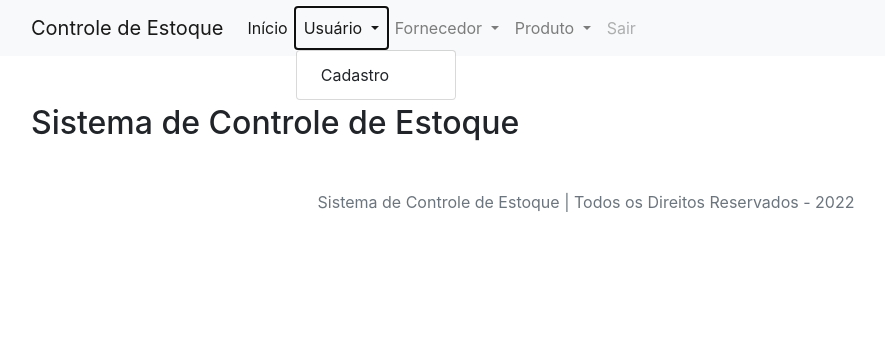
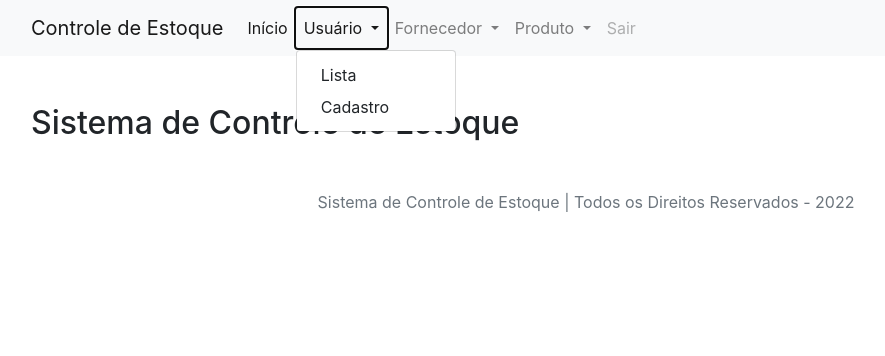
Before and after one commit to paulowolfgang/controle-estoque-web, a PHP site: page / in a window 1280 px wide, after a click on "Usuário". Shown: the top 356 px of the page, without its empty margins (54-939 px from the left). Run offline with PHP 8.4, Linux system fonts and the light colour scheme; classes that the project's autoload settings leave out are loaded by file name; some libraries are stand-ins or nearby versions.

Commit message:
Ajustes nos links de sub-item do menu

```diff
--- a/App/Views/layouts/menu.php
+++ b/App/Views/layouts/menu.php
@@ -16,6 +16,7 @@
             Usuário
           </a>
           <div class="dropdown-menu" aria-labelledby="navbarDropdown">
+            <a class="dropdown-item" href="http://<?php echo APP_HOST; ?>/user/">Lista</a>
             <a class="dropdown-item" href="http://<?php echo APP_HOST; ?>/user/register">Cadastro</a>
           </div>
         </li>
@@ -24,6 +25,7 @@
             Fornecedor
           </a>
           <div class="dropdown-menu" aria-labelledby="navbarDropdown">
+            <a class="dropdown-item" href="http://<?php echo APP_HOST; ?>/supplier/">Lista</a>
             <a class="dropdown-item" href="http://<?php echo APP_HOST; ?>/supplier/register">Cadastro</a>
           </div>
         </li>
@@ -32,7 +34,8 @@
             Produto
           </a>
           <div class="dropdown-menu" aria-labelledby="navbarDropdown">
-            <a class="dropdown-item" href="http://<?php echo APP_HOST; ?>/product/register">Produto</a>
+            <a class="dropdown-item" href="http://<?php echo APP_HOST; ?>/product/">Lista</a>
+            <a class="dropdown-item" href="http://<?php echo APP_HOST; ?>/product/register">Cadastro</a>
           </div>
         </li>
         <li class="nav-item">
```
